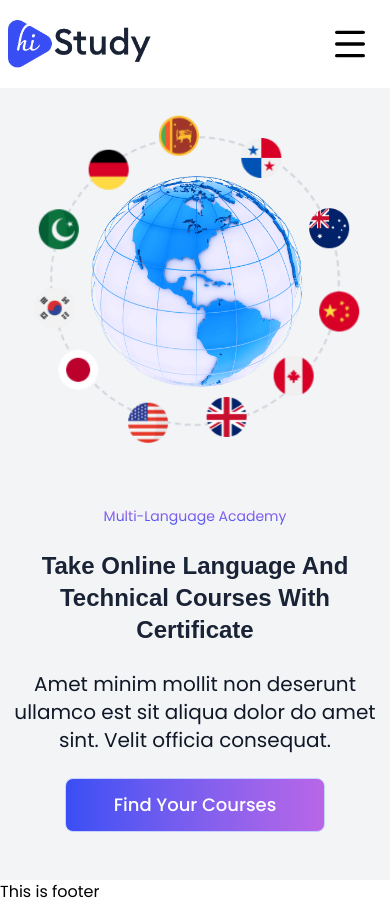
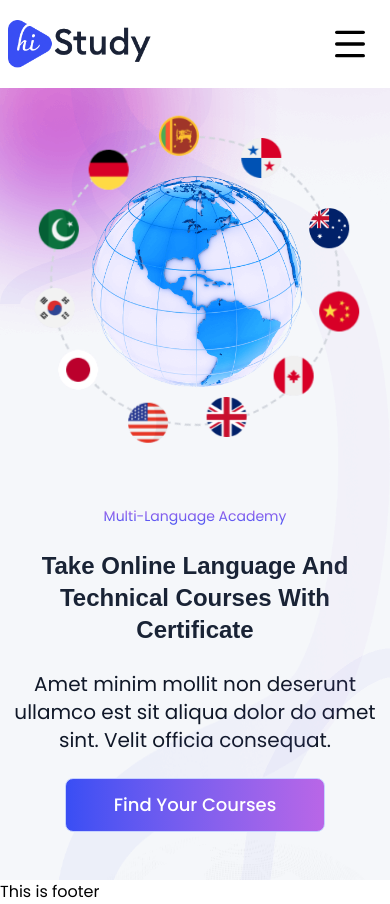
Before and after one commit to khalidhossain5000/hi-study-next-js-full-stack-project-web-app, a Next.js app: page / in a window 390 px wide. Built offline with nearby package versions, Linux system fonts and the light colour scheme; a web font is replaced by a local one.

Commit message:
banner section completed with responsive and shape bg added

```diff
--- a/src/app/(Main-Public)/page.js
+++ b/src/app/(Main-Public)/page.js
@@ -3,11 +3,11 @@ import React from 'react';
 
 const HomePage = () => {
     return (
-        <div className='bg-gray-100 py-12 lg:py-22 overflow-x-hidden'>
-            <div className='container mx-auto '>
+        <div className=''>
+
 
             <Banner/>
-            </div>
+
         </div>
     );
 };
--- a/src/components/HomePage/BannerSection/Banner.jsx
+++ b/src/components/HomePage/BannerSection/Banner.jsx
@@ -1,10 +1,52 @@
+/* eslint-disable @next/next/no-img-element */
 import ButtonIcon from "@/components/Shared/Button/ButtonIcon";
 import React from "react";
 import FlagOrbit from "./FlagOrbit";
+import shadowi from "../../../assets/banner/bg/shadow-1.png";
+import shadowii from "../../../assets/banner/bg/shadow-2.png";
+import shadowiii from "../../../assets/banner/bg/shadow-3.png";
 
+import curvei from "../../../assets/banner/bg/curve-line-1.png";
+import curveii from "../../../assets/banner/bg/curve-line-2.png";
+import curveiii from "../../../assets/banner/bg/curve-line-3.png";
+import curveiv from "../../../assets/banner/bg/curve-line-4.png";
+
+import dot from "../../../assets/banner/bg/dot-bg.png";
 const Banner = () => {
   return (
-    <div className="flex flex-col-reverse lg:flex-row items-center gap-20 lg:gap-10">
+    <div className=" bg-[#F5F7FA]  overflow-x-hidden py-12 lg:py-22 2xl:pt-[155px] 2xl:pb-[165px] relative">
+      <div className="shapes absolute top-0 left-0 w-full h-full">
+        <div className="circle-shapes-1 absolute ">
+          <img src={shadowi.src} alt="shape" className="max-w-full" />
+        </div>
+        <div className="circle-shapes-2 absolute right-0 -top-[155px]">
+          <img src={shadowii.src} alt="shape" />
+        </div>
+        <div className="circle-shapes-3 absolute bottom-0 left-[541px]">
+          <img src={shadowiii.src} alt="shape" />
+        </div>
+      </div>
+
+      {/* curve line */}
+      <div className="curve line absolute top-0 left-0 w-full h-full">
+        <div className="curve-line-1 absolute left-[55px] top-0  h-full">
+          <img src={curvei.src} alt="curve line " className="h-full" />
+        </div>
+        <div className="curve-line-2 none lg:block absolute right-[178px] top-0 h-full">
+          <img src={curveii.src} alt="curve line" />
+        </div>
+        <div className="curve-line-3 absolute left-[501px] top-0">
+          <img src={curveiii.src} alt="curve line" />
+        </div>
+        <div className="curve-line-4 absolute right-0 bottom-0">
+          <img src={curveiv.src} alt="curve line" />
+        </div>
+      </div>
+      {/* dot bg */}
+      <div className="absolute bottom-0 left-[73px]">
+        <img src={dot.src} alt="dot bg" className="max-w-full h-auto" />
+      </div>
+      <div className="flex flex-col-reverse lg:flex-row items-center gap-20 lg:gap-10 xl:pt-22 2xl:pt-0 container mx-auto">
         <div className="flex-1 content text-center lg:text-left space-y-6 px-2 ">
           <h5 className="text-sm lg:text-[18px] bg-linear-to-t from-[#394ef4] to-[#b966e7] bg-clip-text text-transparent">
             Multi-Language Academy
@@ -24,6 +66,7 @@ const Banner = () => {
           <FlagOrbit />
         </div>
       </div>
+    </div>
   );
 };
 
--- a/src/components/HomePage/BannerSection/FlagIcon.jsx
+++ /dev/null
@@ -1,96 +0,0 @@
-// "use client";
-// import React, { useState } from "react";
-// import { motion } from "framer-motion";
-// import Image from "next/image";
-
-// const FlagIcon = ({ src, tooltip }) => {
-//   const [showTip, setShowTip] = useState(false);
-
-//   return (
-//     <div
-//       className="relative inline-block w-10 h-10 cursor-pointer"
-//       onMouseEnter={() => setShowTip(true)}
-//       onMouseLeave={() => setShowTip(false)}
-//       onFocus={() => setShowTip(true)}
-//       onBlur={() => setShowTip(false)}
-//       tabIndex={0}
-//     >
-//       <Image
-//         src={src}
-//         alt={tooltip}
-//         width={100}
-//         height={100}
-//         className="rounded-full border-2 border-white shadow-md"
-//       />
-
-//       {showTip && (
-//         <motion.div
-//           initial={{ opacity: 0, y: 10 }}
-//           animate={{ opacity: 1, y: 0 }}
-//           exit={{ opacity: 0, y: 10 }}
-//           transition={{ duration: 0.2 }}
-//           className="absolute bottom-full mb-2 left-1/2 -translate-x-1/2 px-2 py-1 bg-black/80 text-white text-xs rounded whitespace-nowrap"
-//         >
-//           {tooltip}
-//         </motion.div>
-//       )}
-//     </div>
-//   );
-// };
-
-// export default FlagIcon;
-
-
-
-
-
-
-
-
-
-
-//new
-
-"use client";
-import React, { useState } from "react";
-import { motion, AnimatePresence } from "framer-motion";
-import Image from "next/image";
-
-const FlagIcon = ({ src, tooltip }) => {
-  const [showTip, setShowTip] = useState(false);
-
-  return (
-    <div
-      className="relative inline-block w-12 h-12 cursor-pointer"
-      onMouseEnter={() => setShowTip(true)}
-      onMouseLeave={() => setShowTip(false)}
-      onFocus={() => setShowTip(true)}
-      onBlur={() => setShowTip(false)}
-      tabIndex={0}
-    >
-      <Image
-        src={src}
-        alt={tooltip}
-        width={48}
-        height={48}
-        className="rounded-full border-2 border-white shadow-lg"
-      />
-
-      <AnimatePresence>
-        {showTip && (
-          <motion.div
-            initial={{ opacity: 0, y: 10 }}
-            animate={{ opacity: 1, y: 0 }}
-            exit={{ opacity: 0, y: 10 }}
-            transition={{ duration: 0.2 }}
-            className="absolute bottom-full mb-3 left-1/2 -translate-x-1/2 px-3 py-1 bg-[#333] text-white text-sm rounded-lg whitespace-nowrap shadow-lg"
-          >
-            {tooltip}
-          </motion.div>
-        )}
-      </AnimatePresence>
-    </div>
-  );
-};
-
-export default FlagIcon;
--- a/src/components/HomePage/BannerSection/FlagOrbit.jsx
+++ b/src/components/HomePage/BannerSection/FlagOrbit.jsx
@@ -22,7 +22,6 @@ import {
 
 const FlagOrbit = () => {
   return (
-
     <div className="relative flex items-center justify-center md:w-[500px] md:h-[500px] w-[290px] h-[290px] sm:w-[300px] sm:h-[300px] mx-auto">
       {/* World map */}
 
@@ -52,7 +51,6 @@ const FlagOrbit = () => {
             Australia
           </TooltipContent>
         </Tooltip>
-
 
         {/* Canada */}
         <Tooltip>
@@ -175,7 +173,6 @@ const FlagOrbit = () => {
         </Tooltip>
       </div>
     </div>
-
   );
 };
 
```
Also changed, not shown: src/assets/banner/bg/curve-line-2.png (added), src/assets/banner/bg/curve-line-3.png (added). Lines whose indentation alone changed are shown as unchanged.
